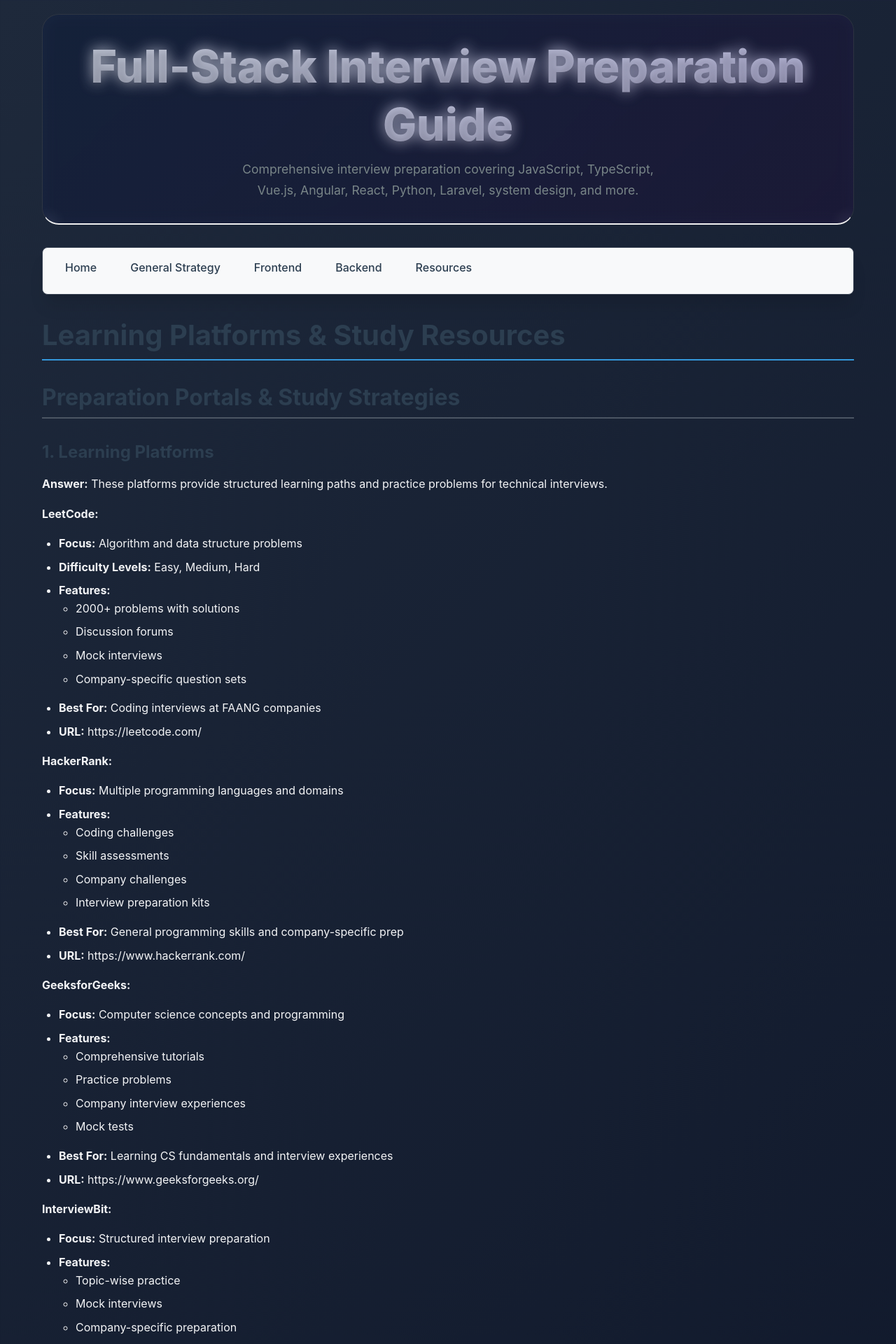
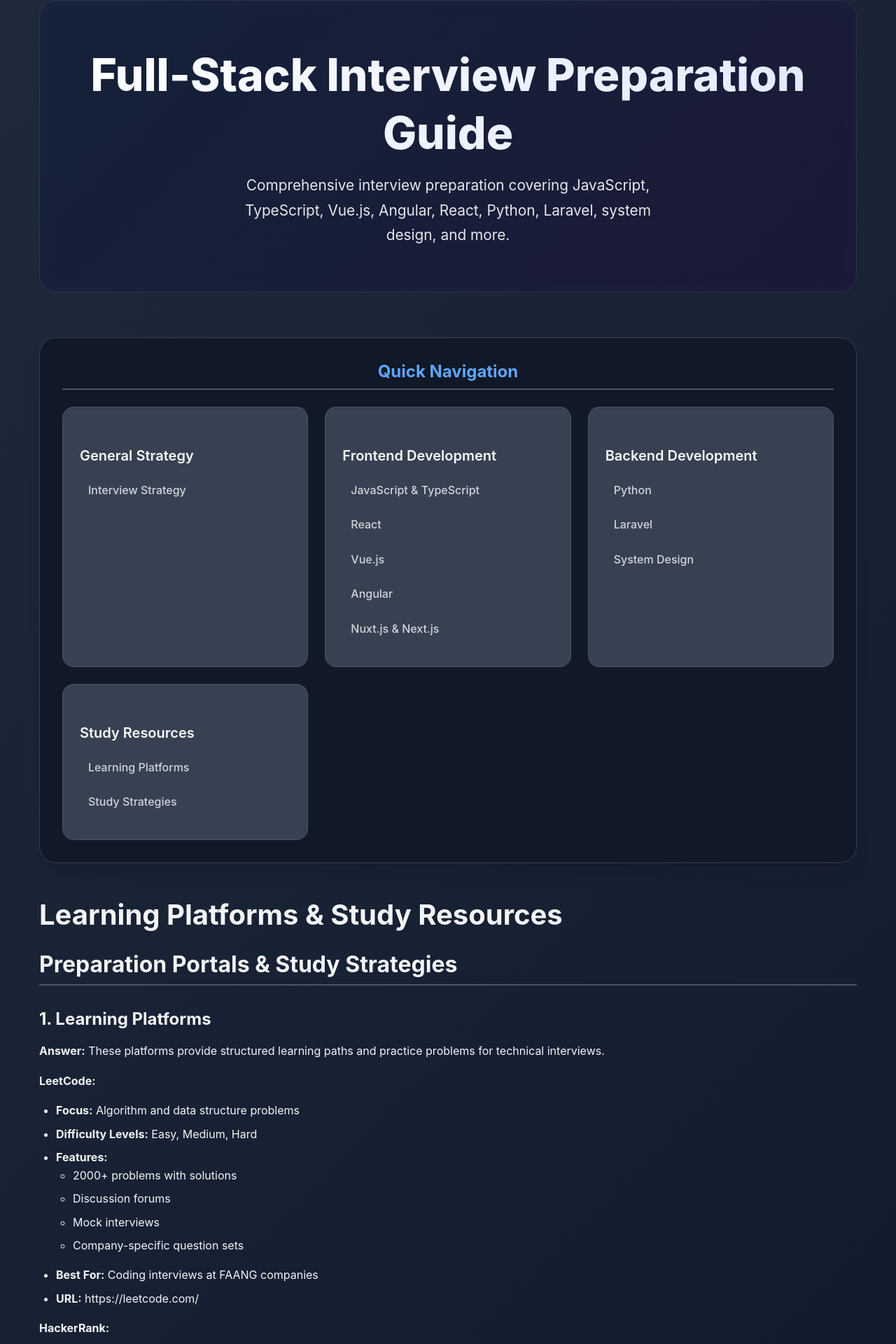
Before and after one commit to saadbinzia/full-stack-interview-preparation, a Jekyll site: the page built from docs/resources/learning-platforms.md, in a window 1280 px wide. Shown: the top 1920 px of the page at 70% size. Built offline with Jekyll 4.4.1, drawn with Linux system fonts in a browser that asks for light colours.

Commit message:
Fix styling: Remove glowing effect, fix color mismatch, update heading colors to white shades

```diff
--- a/_layouts/default.html
+++ b/_layouts/default.html
@@ -9,145 +9,52 @@
     <!-- CSS -->
     <link rel="stylesheet" href="{{ '/assets/css/style.css' | relative_url }}">
 
-    <!-- GitHub Pages CSS -->
-    <style>
-        body {
-            font-family: -apple-system, BlinkMacSystemFont, 'Segoe UI', Roboto, sans-serif;
-            line-height: 1.6;
-            color: #333;
-            max-width: 1200px;
-            margin: 0 auto;
-            padding: 20px;
-        }
-
-        .header {
-            text-align: center;
-            margin-bottom: 2rem;
-            padding: 2rem 0;
-            border-bottom: 2px solid #f0f0f0;
-        }
-
-        .header h1 {
-            color: #2c3e50;
-            margin-bottom: 0.5rem;
-        }
-
-        .header p {
-            color: #7f8c8d;
-            font-size: 1.1rem;
-        }
-
-        .nav {
-            margin: 2rem 0;
-            padding: 1rem;
-            background: #f8f9fa;
-            border-radius: 8px;
-        }
-
-        .nav ul {
-            list-style: none;
-            padding: 0;
-            margin: 0;
-            display: flex;
-            flex-wrap: wrap;
-            gap: 1rem;
-        }
-
-        .nav a {
-            color: #2c3e50;
-            text-decoration: none;
-            padding: 0.5rem 1rem;
-            border-radius: 4px;
-            transition: background-color 0.3s;
-        }
-
-        .nav a:hover {
-            background-color: #e9ecef;
-        }
-
-        .content {
-            margin: 2rem 0;
-        }
-
-        .content h1, .content h2, .content h3 {
-            color: #2c3e50;
-            margin-top: 2rem;
-        }
-
-        .content h1 {
-            border-bottom: 2px solid #3498db;
-            padding-bottom: 0.5rem;
-        }
-
-        .content pre {
-            background: #f8f9fa;
-            padding: 1rem;
-            border-radius: 4px;
-            overflow-x: auto;
-            border-left: 4px solid #3498db;
-        }
-
-        .content code {
-            background: #f1f2f6;
-            padding: 0.2rem 0.4rem;
-            border-radius: 3px;
-            font-family: 'Monaco', 'Menlo', 'Ubuntu Mono', monospace;
-        }
-
-        .content pre code {
-            background: none;
-            padding: 0;
-        }
-
-        .footer {
-            margin-top: 3rem;
-            padding-top: 2rem;
-            border-top: 1px solid #e9ecef;
-            text-align: center;
-            color: #7f8c8d;
-        }
-
-        .back-to-top {
-            position: fixed;
-            bottom: 20px;
-            right: 20px;
-            background: #3498db;
-            color: white;
-            padding: 10px;
-            border-radius: 50%;
-            text-decoration: none;
-            display: none;
-        }
-
-        .back-to-top:hover {
-            background: #2980b9;
-        }
-
-        @media (max-width: 768px) {
-            .nav ul {
-                flex-direction: column;
-            }
-
-            body {
-                padding: 10px;
-            }
-        }
-    </style>
+    <!-- Custom styles are handled by style.css -->
 </head>
 <body>
+    <div class="container">
         <div class="header">
+            <div class="header-content">
                 <h1>{{ site.title }}</h1>
                 <p>{{ site.description }}</p>
             </div>
+        </div>
 
         <nav class="nav">
+            <h2>Quick Navigation</h2>
+            <div class="nav-grid">
+                <div class="nav-card">
+                    <h3>General Strategy</h3>
                     <ul>
-            <li><a href="{{ '/' | relative_url }}">Home</a></li>
-            <li><a href="{{ '/docs/general/interview-strategy.html' | relative_url }}">General Strategy</a></li>
-            <li><a href="{{ '/docs/frontend/' | relative_url }}">Frontend</a></li>
-            <li><a href="{{ '/docs/backend/' | relative_url }}">Backend</a></li>
-            <li><a href="{{ '/docs/resources/' | relative_url }}">Resources</a></li>
+                        <li><a href="{{ '/docs/general/interview-strategy/' | relative_url }}">Interview Strategy</a></li>
                     </ul>
+                </div>
+                <div class="nav-card">
+                    <h3>Frontend Development</h3>
+                    <ul>
+                        <li><a href="{{ '/docs/frontend/javascript-typescript/' | relative_url }}">JavaScript & TypeScript</a></li>
+                        <li><a href="{{ '/docs/frontend/react/' | relative_url }}">React</a></li>
+                        <li><a href="{{ '/docs/frontend/vuejs/' | relative_url }}">Vue.js</a></li>
+                        <li><a href="{{ '/docs/frontend/angular/' | relative_url }}">Angular</a></li>
+                        <li><a href="{{ '/docs/frontend/nuxt-nextjs/' | relative_url }}">Nuxt.js & Next.js</a></li>
+                    </ul>
+                </div>
+                <div class="nav-card">
+                    <h3>Backend Development</h3>
+                    <ul>
+                        <li><a href="{{ '/docs/backend/python/' | relative_url }}">Python</a></li>
+                        <li><a href="{{ '/docs/backend/laravel/' | relative_url }}">Laravel</a></li>
+                        <li><a href="{{ '/docs/backend/system-design/' | relative_url }}">System Design</a></li>
+                    </ul>
+                </div>
+                <div class="nav-card">
+                    <h3>Study Resources</h3>
+                    <ul>
+                        <li><a href="{{ '/docs/resources/learning-platforms/' | relative_url }}">Learning Platforms</a></li>
+                        <li><a href="{{ '/docs/resources/study-strategies/' | relative_url }}">Study Strategies</a></li>
+                    </ul>
+                </div>
+            </div>
         </nav>
 
         <main class="content">
@@ -156,8 +63,9 @@
 
         <footer class="footer">
             <p>Made with ❤️ for the developer community</p>
-        <p>Open source • MIT License • <a href="https://github.com/yourusername/full-stack-interview-preparation">GitHub</a></p>
+            <p>Open source • MIT License • <a href="https://github.com/saadbinzia/full-stack-interview-preparation">GitHub</a></p>
         </footer>
+    </div>
 
     <a href="#" class="back-to-top" id="back-to-top">↑</a>
 
--- a/assets/css/style.css
+++ b/assets/css/style.css
@@ -133,7 +133,6 @@
   font-size: clamp(2.5rem, 5vw, 4rem);
   font-weight: 800;
   margin-bottom: var(--space-4);
-  text-shadow: 0 4px 8px rgba(0, 0, 0, 0.3);
   background: linear-gradient(135deg, #ffffff 0%, #e0e7ff 100%);
   -webkit-background-clip: text;
   -webkit-text-fill-color: transparent;
@@ -234,7 +233,7 @@
 }
 
 .nav-card h3 {
-  color: white;
+  color: #f8fafc;
   margin-bottom: var(--space-4);
   font-size: 1.25rem;
   font-weight: 600;
@@ -295,7 +294,7 @@
 
 /* Typography */
 h1, h2, h3, h4, h5, h6 {
-  color: white;
+  color: #f8fafc;
   font-weight: 700;
   line-height: 1.3;
   margin-bottom: var(--space-4);
@@ -316,14 +315,14 @@
 
 h3 {
   font-size: 1.5rem;
-  color: white;
+  color: #f1f5f9;
   margin-top: var(--space-8);
   margin-bottom: var(--space-4);
 }
 
 h4 {
   font-size: 1.25rem;
-  color: white;
+  color: #e2e8f0;
   margin-top: var(--space-6);
   margin-bottom: var(--space-3);
 }
@@ -923,7 +922,7 @@
 }
 
 .article-header h1 {
-  color: white;
+  color: #f8fafc;
   font-size: 2.5rem;
   margin-bottom: var(--space-4);
   line-height: 1.2;
@@ -949,14 +948,14 @@
 }
 
 .article-content h3 {
-  color: white;
+  color: #f1f5f9;
   font-size: 1.5rem;
   margin-top: var(--space-8);
   margin-bottom: var(--space-4);
 }
 
 .article-content h4 {
-  color: white;
+  color: #e2e8f0;
   font-size: 1.25rem;
   margin-top: var(--space-6);
   margin-bottom: var(--space-3);
```
Lines whose indentation alone changed are shown as unchanged.
